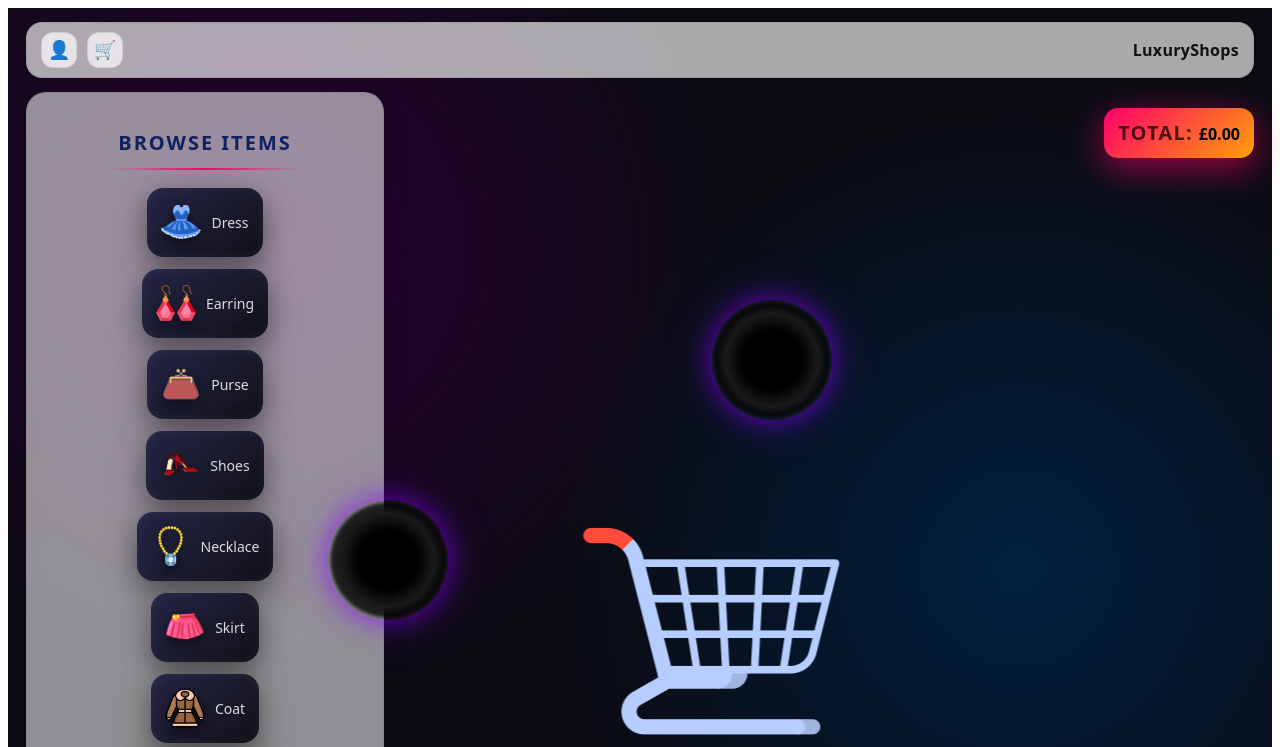
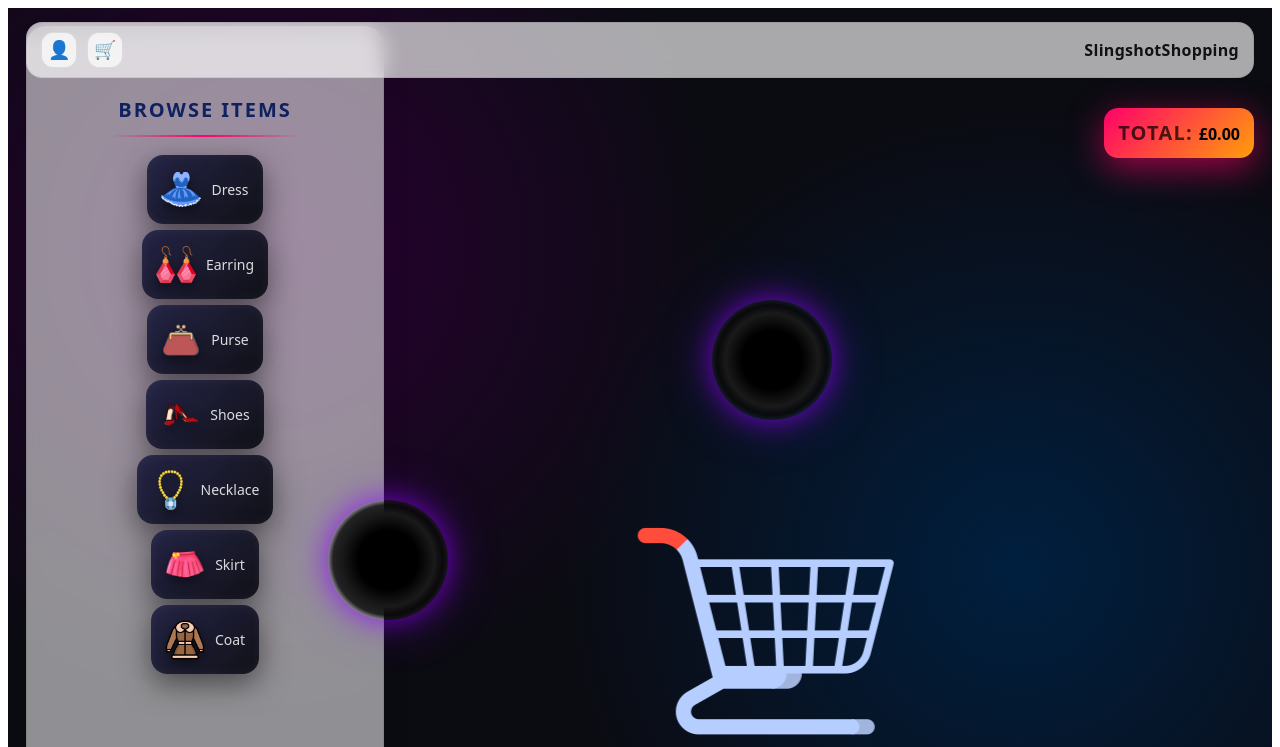
Before and after one commit to Marsha1681/techvision_hackathon, a React (Vite) app: page / in a window 1280 px wide. Shown: the top 747 px of the page. Built offline with nearby package versions, Linux system fonts and the light colour scheme.

Commit message:
added css changes

```diff
--- a/src/App.css
+++ b/src/App.css
@@ -7,7 +7,6 @@
 #item-list {
   width: 320px;
   padding: 18px;
-  margin-top: 66px;
   border-radius: 20px;
   background: rgba(255, 255, 255, 0.55);
   backdrop-filter: blur(10px);
@@ -15,7 +14,9 @@
   box-shadow: 0 12px 30px rgba(0,0,0,0.08);
   display: flex;
   flex-direction: column;
-  height: 100vh;
+
+  flex: 0 0 320px;  /* fixed width */
+
 }
 
 #item-list h2 {
@@ -25,7 +26,8 @@
   text-transform: uppercase;
   color: #0f215f;
   text-align: center;
-  margin-bottom: 18px;
+  margin-bottom:18px;
+  margin-top: 50px;
   position: relative;
 }
 
@@ -208,7 +210,7 @@
 #container {
   display: flex;
   height: 100vh;
-  position: relative;
+  overflow: hidden;   /* 🚫 kills scrolling */
   padding: 18px;
   gap: 18px;
   box-sizing: border-box;
--- a/src/App.jsx
+++ b/src/App.jsx
@@ -36,7 +36,7 @@ function App() {
             <button className="icon-btn" aria-label="Cart">🛒</button>
           </div>
           <div id="topbar-right">
-            <span id="brand">LuxuryShops</span>
+            <span id="brand">SlingshotShopping</span>
           </div>
         </div>
         <div id="total-badge">£{total.toFixed(2)}</div>
--- a/src/components/ShoppingList.css
+++ b/src/components/ShoppingList.css
@@ -1,7 +1,7 @@
 .shopping-container {
   display: flex;
   flex-direction: column;
-  gap: 12px; /* for smaller spacing lol */
+  gap: 6px; /* for smaller spacing lol */
   align-items: center;
 }
 
--- a/src/components/ShoppingList.jsx
+++ b/src/components/ShoppingList.jsx
@@ -10,9 +10,7 @@ const items = [
   { id: 5, name: "Necklace", price: 24.99, image: "/necklace.png" },
   { id: 6, name: "Skirt", price: 19.99, image: "/skirt.png" },
   { id: 7, name: "Coat", price: 49.99, image: "/coat.png" },
-  { id: 8, name: "Makeup", price: 12.99, image: "/makeup.png" },
-  { id: 9, name: "Scarf", price: 8.99, image: "/scarf.png" },
-  { id: 10, name: "Perfume", price: 34.99, image: "/perfume.png" },
+
 ];
 
 export default function ShoppingList({ onAddToCart, onMiss }) {
```
